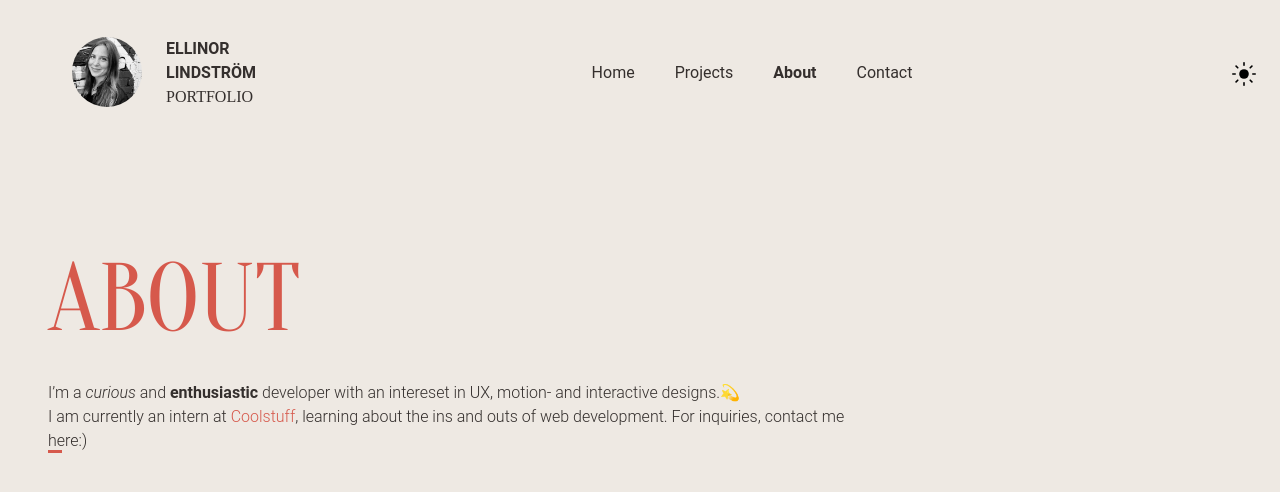
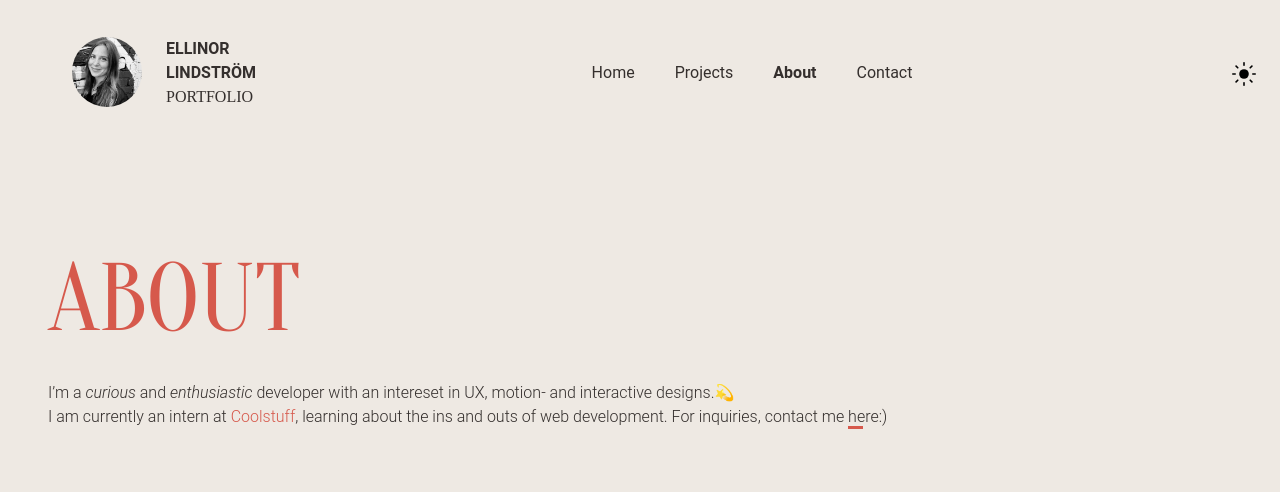
Before and after one commit to ellinorlindstrom/portfolio-24, a React (Vite) app: page /about in a window 1280 px wide. Shown: the top 492 px of the page. Built offline with nearby package versions, Linux system fonts and the light colour scheme; a web font is replaced by a local one.

Commit message:
remove bold class for span and use italic instead

```diff
--- a/src/pages/AboutPage.tsx
+++ b/src/pages/AboutPage.tsx
@@ -7,7 +7,7 @@ function AboutPage() {
     <h2 className='about-page-title'>
         ABOUT</h2>
         <p className='about-page-subtitle'>
-        I’m a <span className='italic'>curious</span> and <span className='bold'>enthusiastic</span> developer with an intereset in UX, motion- and interactive designs.💫 <br />
+        I’m a <span className='italic'>curious</span> and <span className='italic'>enthusiastic</span> developer with an intereset in UX, motion- and interactive designs.💫 <br />
         I am currently an intern at <a href='https://coolstuff.se' target='_blank' rel='noopener noreferrer' className='link-no-underline'>Coolstuff</a>, learning about the ins and outs of web development. For inquiries, contact me <Link className='animatedUnderline' to='/contact'>here:)</Link>
   </p>
         </div>
--- a/src/scss/AboutPage.scss
+++ b/src/scss/AboutPage.scss
@@ -39,10 +39,6 @@
     animation: drawUnderline 4s linear infinite;
   }
 
-  .bold {
-    font-weight: bold;
-  }
-
   .italic {
     font-style: italic;
   }
@@ -78,6 +74,5 @@
 
       .about-page-subtitle {
         font-size: 1rem;
-        width: 50rem;
       }
   }
```
